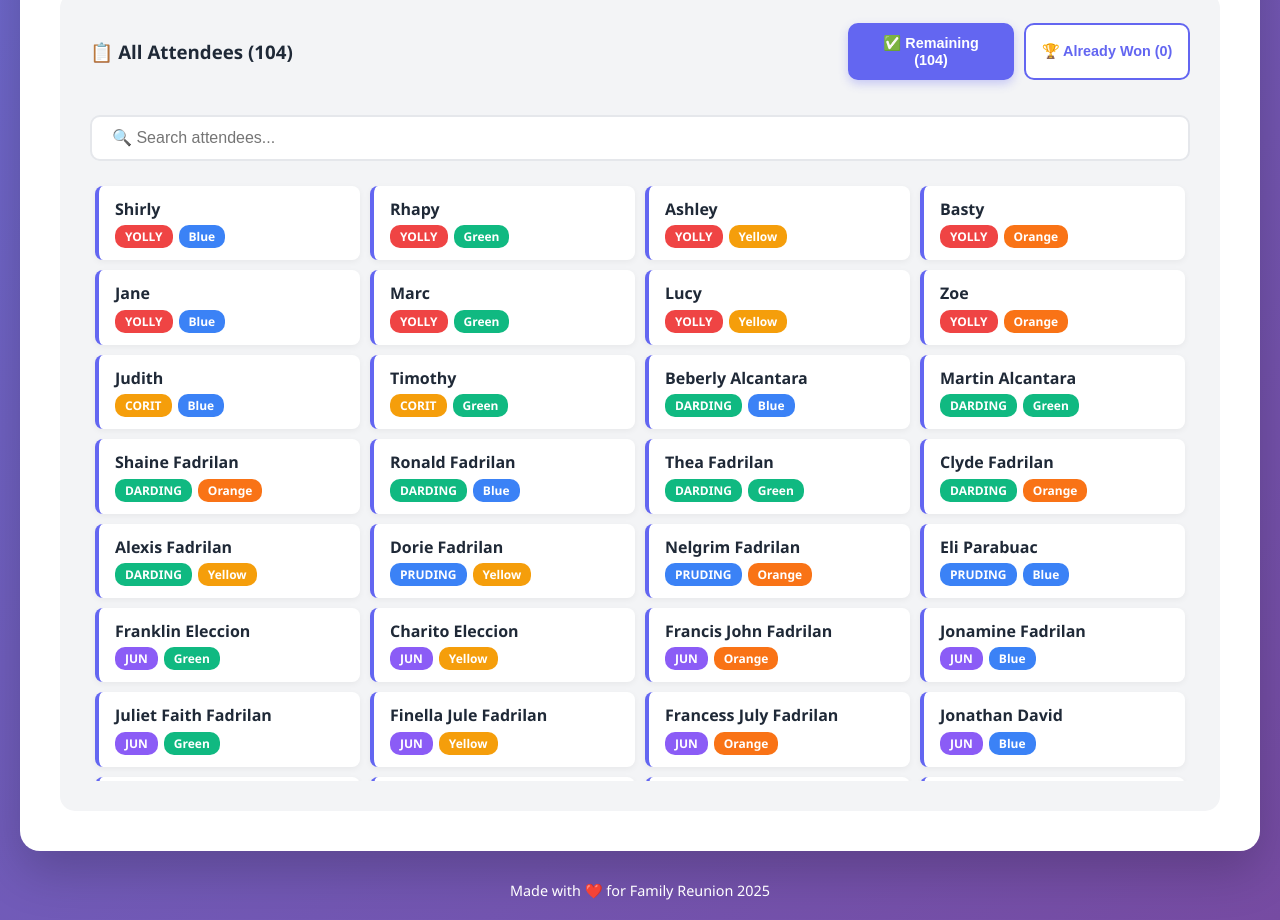
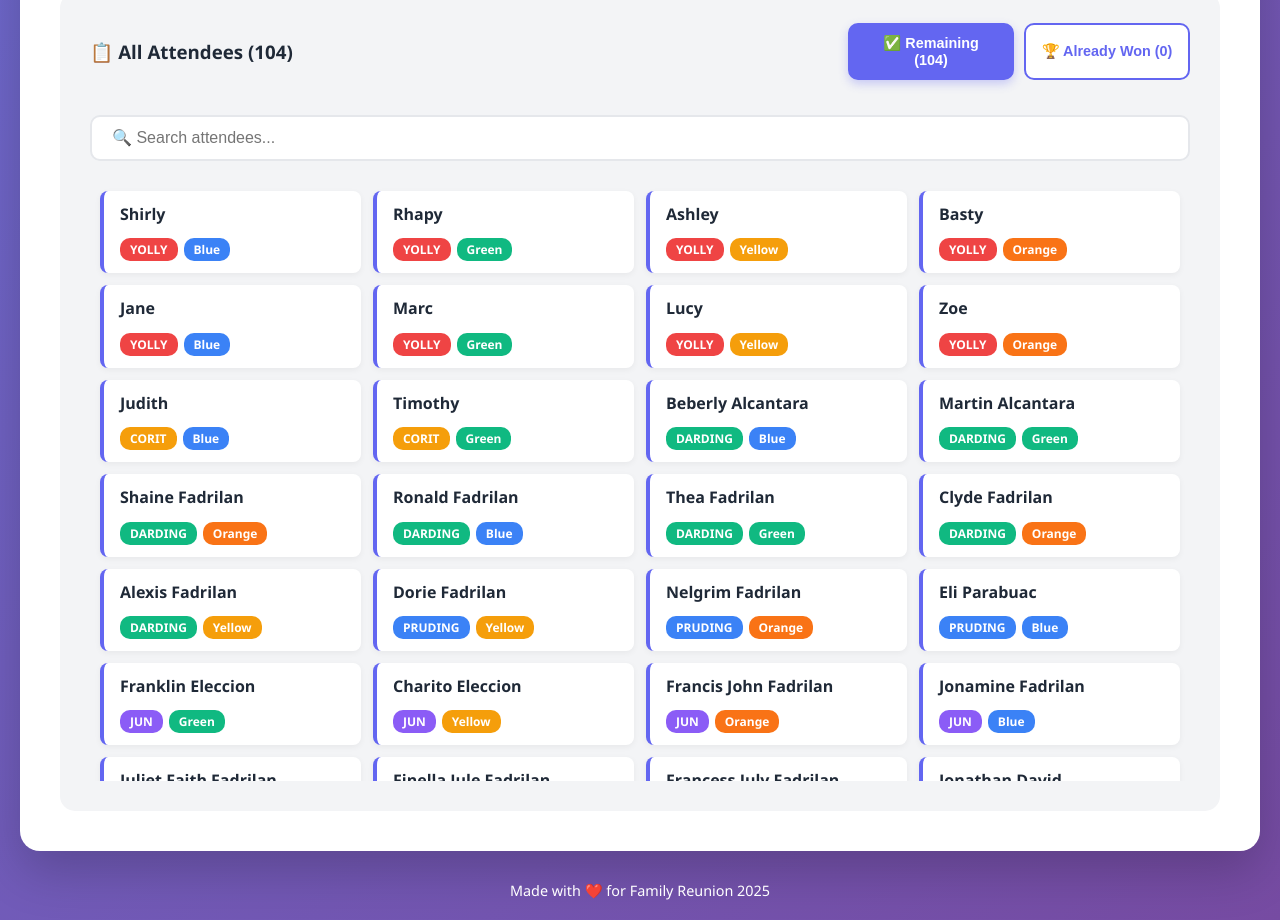
Before and after one commit to winozz/family-raffle-randomizer, a plain HTML site: page index.html in a window 1280 px wide. Shown: the part 1896-2816 px from the top of the page. Drawn offline with Linux system fonts and the light colour scheme.

Commit message:
Fix attendees list overflowing and overlapping issues

```diff
--- a/styles.css
+++ b/styles.css
@@ -592,6 +592,9 @@ header h1 {
     position: relative;
     z-index: 1;
     margin-top: 30px;
+    overflow: hidden;
+    width: 100%;
+    box-sizing: border-box;
 }
 
 .attendees-section .section-header {
@@ -663,8 +666,9 @@ header h1 {
     overflow-x: hidden;
     display: grid;
     grid-template-columns: repeat(auto-fill, minmax(250px, 1fr));
-    gap: 10px;
-    padding: 5px;
+    gap: 12px;
+    padding: 10px;
+    align-items: start;
 }
 
 .attendee-card {
@@ -675,8 +679,12 @@ header h1 {
     transition: all 0.3s ease;
     border-left: 4px solid var(--primary-color);
     min-height: fit-content;
+    max-width: 100%;
     word-wrap: break-word;
     overflow-wrap: break-word;
+    display: flex;
+    flex-direction: column;
+    box-sizing: border-box;
 }
 
 .attendee-card:hover {
@@ -720,10 +728,11 @@ header h1 {
 .attendee-name {
     font-weight: 600;
     color: var(--dark);
-    margin-bottom: 5px;
+    margin-bottom: 8px;
     word-wrap: break-word;
     overflow-wrap: break-word;
     line-height: 1.4;
+    max-width: 100%;
 }
 
 .attendee-tags {
@@ -732,6 +741,7 @@ header h1 {
     flex-wrap: wrap;
     margin-top: 5px;
     align-items: center;
+    max-width: 100%;
 }
 
 .attendee-family {
@@ -741,6 +751,10 @@ header h1 {
     display: inline-block;
     color: var(--white);
     font-weight: 600;
+    white-space: nowrap;
+    overflow: hidden;
+    text-overflow: ellipsis;
+    max-width: 100%;
 }
 
 .attendee-color {
@@ -750,6 +764,8 @@ header h1 {
     display: inline-block;
     color: var(--white);
     font-weight: 600;
+    white-space: nowrap;
+    max-width: 100%;
 }
 
 .winner-tags {
```
